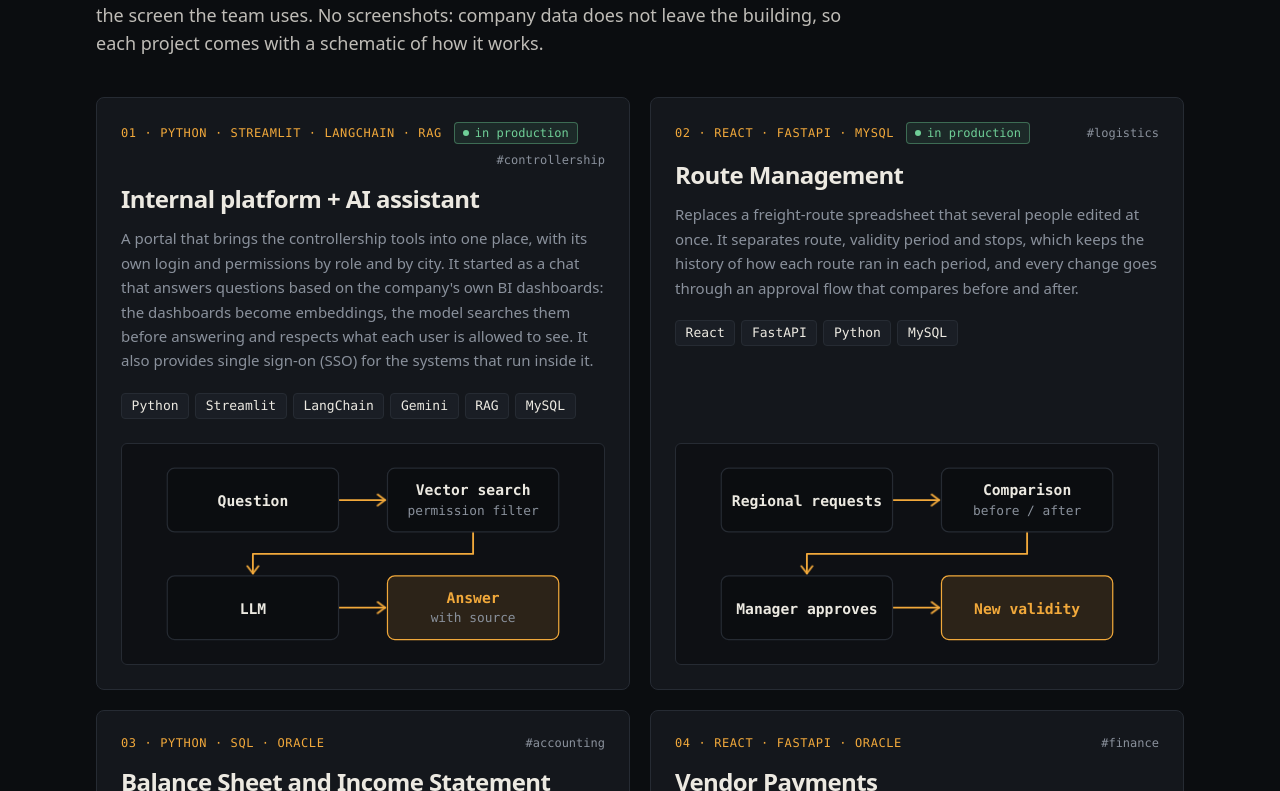
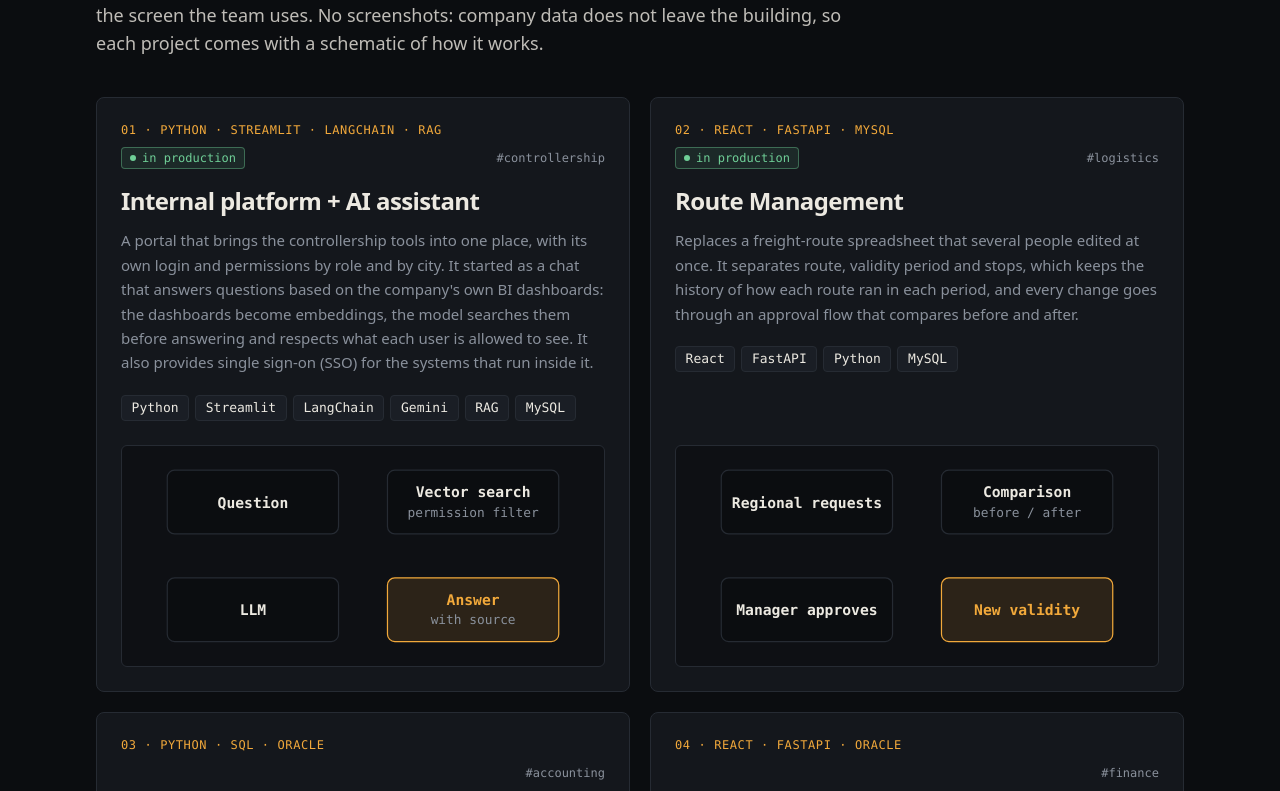
Before and after one commit to murilocastilho67/portfolio, a React (Vite) app: page / in a window 1280 px wide. Shown: the part 3369-4160 px from the top of the page. Built offline with nearby package versions, Linux system fonts and the light colour scheme; a web font is replaced by a local one.

Commit message:
Diagrama vertical no celular, cabecalho dos cards e linha do processo alinhada

```diff
--- a/src/components/Diagram.tsx
+++ b/src/components/Diagram.tsx
@@ -7,42 +7,88 @@ interface DiagramProps {
   label: string
 }
 
-const NODE_W = 140
-const NODE_H = 52
-const COLS = [10, 190] as const
-const ROWS = [10, 98] as const
+interface Layout {
+  viewBox: string
+  nodeW: number
+  nodeH: number
+  nodes: readonly { x: number; y: number }[]
+  connectors: readonly { path: string; head: string }[]
+  className: string
+}
 
-/** Posições em zigue-zague: 1→2 na linha de cima, 2→3 desce em cotovelo, 3→4 na linha de baixo. */
-const positions = [
-  { x: COLS[0], y: ROWS[0] },
-  { x: COLS[1], y: ROWS[0] },
-  { x: COLS[0], y: ROWS[1] },
-  { x: COLS[1], y: ROWS[1] },
-]
+/** Desktop: zigue-zague 2x2 (1→2 em cima, cotovelo descendo, 3→4 embaixo). */
+const GRID: Layout = {
+  viewBox: '0 0 340 160',
+  nodeW: 140,
+  nodeH: 52,
+  nodes: [
+    { x: 10, y: 10 },
+    { x: 190, y: 10 },
+    { x: 10, y: 98 },
+    { x: 190, y: 98 },
+  ],
+  connectors: [
+    { path: 'M150 36H188', head: 'M182 31.5 188 36 182 40.5' },
+    { path: 'M260 62V80H80V96', head: 'M75.5 90 80 96 84.5 90' },
+    { path: 'M150 124H188', head: 'M182 119.5 188 124 182 128.5' },
+  ],
+  className: 'hidden max-w-[26rem] sm:block',
+}
 
-const connectors = [
-  { path: 'M150 36H188', head: 'M182 31.5 188 36 182 40.5' },
-  { path: 'M260 62V80H80V96', head: 'M75.5 90 80 96 84.5 90' },
-  { path: 'M150 124H188', head: 'M182 119.5 188 124 182 128.5' },
-]
+/** Celular: coluna única, para o texto não encolher junto com o card. */
+const STACK: Layout = (() => {
+  const nodeW = 220
+  const nodeH = 46
+  const gap = 22
+  const x = 10
+  const cx = x + nodeW / 2
+  const nodes = [0, 1, 2, 3].map((i) => ({ x, y: 6 + i * (nodeH + gap) }))
+  const connectors = nodes.slice(0, -1).map(({ y }) => {
+    const from = y + nodeH + 2
+    const to = y + nodeH + gap - 2
+    return {
+      path: `M${cx} ${from}V${to}`,
+      head: `M${cx - 4.5} ${to - 6} ${cx} ${to} ${cx + 4.5} ${to - 6}`,
+    }
+  })
+  const height = nodes[3].y + nodeH + 6
+  return {
+    viewBox: `0 0 ${nodeW + 20} ${height}`,
+    nodeW,
+    nodeH,
+    nodes,
+    connectors,
+    className: 'max-w-[18rem] sm:hidden',
+  }
+})()
 
 /** Esquema do fluxo de um sistema: quatro caixas ligadas por setas que se desenham ao entrar na tela. */
 export function Diagram({ steps, label }: DiagramProps) {
+  return (
+    <>
+      <DiagramSvg steps={steps} label={label} layout={GRID} />
+      <DiagramSvg steps={steps} label={label} layout={STACK} />
+    </>
+  )
+}
+
+function DiagramSvg({ steps, label, layout }: DiagramProps & { layout: Layout }) {
   const titleId = useId()
   const [ref, inView] = useInView<SVGSVGElement>({ threshold: 0.4 })
+  const { nodeW, nodeH } = layout
 
   return (
     <svg
       ref={ref}
-      viewBox="0 0 340 160"
+      viewBox={layout.viewBox}
       role="img"
       aria-labelledby={titleId}
       data-inview={inView}
-      className="diagram mx-auto h-auto w-full max-w-[26rem]"
+      className={`diagram mx-auto h-auto w-full ${layout.className}`}
     >
       <title id={titleId}>{label}</title>
 
-      {connectors.map((c, i) => (
+      {layout.connectors.map((c, i) => (
         <g key={c.path} style={{ '--i': i } as CSSProperties}>
           <path
             d={c.path}
@@ -62,23 +108,23 @@ export function Diagram({ steps, label }: DiagramProps) {
         </g>
       ))}
 
-      {positions.map(({ x, y }, i) => {
+      {layout.nodes.map(({ x, y }, i) => {
         const [title = '', sub] = (steps[i] ?? '').split('|')
-        const last = i === positions.length - 1
+        const last = i === layout.nodes.length - 1
         return (
           <g key={i} aria-hidden="true">
             <rect
               x={x}
               y={y}
-              width={NODE_W}
-              height={NODE_H}
+              width={nodeW}
+              height={nodeH}
               rx="6"
               className={last ? 'fill-accent-soft stroke-accent' : 'fill-bg stroke-line'}
               strokeWidth="1"
             />
             <text
-              x={x + NODE_W / 2}
-              y={sub ? y + 22 : y + 31}
+              x={x + nodeW / 2}
+              y={sub ? y + nodeH / 2 - 4 : y + nodeH / 2 + 4.5}
               textAnchor="middle"
               className={`font-mono text-[12px] font-semibold ${last ? 'fill-accent' : 'fill-text'}`}
             >
@@ -86,8 +132,8 @@ export function Diagram({ steps, label }: DiagramProps) {
             </text>
             {sub && (
               <text
-                x={x + NODE_W / 2}
-                y={y + 38}
+                x={x + nodeW / 2}
+                y={y + nodeH / 2 + 12}
                 textAnchor="middle"
                 className="fill-muted font-mono text-[10.5px]"
               >
--- a/src/components/Process.tsx
+++ b/src/components/Process.tsx
@@ -11,7 +11,7 @@ export function Process() {
 
       <div className="relative">
         <span
-          className="absolute top-[19px] right-[12%] left-[12%] hidden h-px bg-line md:block"
+          className="absolute top-[19px] right-[calc(25%-1.125rem-20px)] left-5 hidden h-px bg-line md:block"
           aria-hidden="true"
         />
         <span
--- a/src/components/ProjectCard.tsx
+++ b/src/components/ProjectCard.tsx
@@ -11,10 +11,11 @@ export function ProjectCard({ project, index }: { project: Project; index: numbe
   return (
     <Reveal delay={(index % 2) * 80} className="h-full">
       <article className="card flex h-full flex-col p-5 transition-colors hover:border-accent/50 sm:p-6">
-        <div className="mb-4 flex flex-wrap items-center gap-x-3 gap-y-2 font-mono text-xs">
+        <div className="mb-4 flex flex-col gap-2 font-mono text-xs">
           <span className="tracking-wider text-accent uppercase">
             {String(index + 1).padStart(2, '0')} · {project.stack.join(' · ')}
           </span>
+          <div className="flex min-h-6 items-center gap-3">
             {project.production && (
               <span className="inline-flex items-center gap-1.5 rounded-sm border border-ok/40 bg-ok/10 px-2 py-0.5 text-ok">
                 <span className="size-1.5 rounded-full bg-ok" aria-hidden="true" />
@@ -22,6 +23,7 @@ export function ProjectCard({ project, index }: { project: Project; index: numbe
               </span>
             )}
             <span className="ml-auto text-muted">#{copy.domain}</span>
+          </div>
         </div>
 
         <h3 className="mb-3 text-2xl leading-tight font-semibold tracking-tight">{copy.title}</h3>
```
Lines whose indentation alone changed are shown as unchanged.
